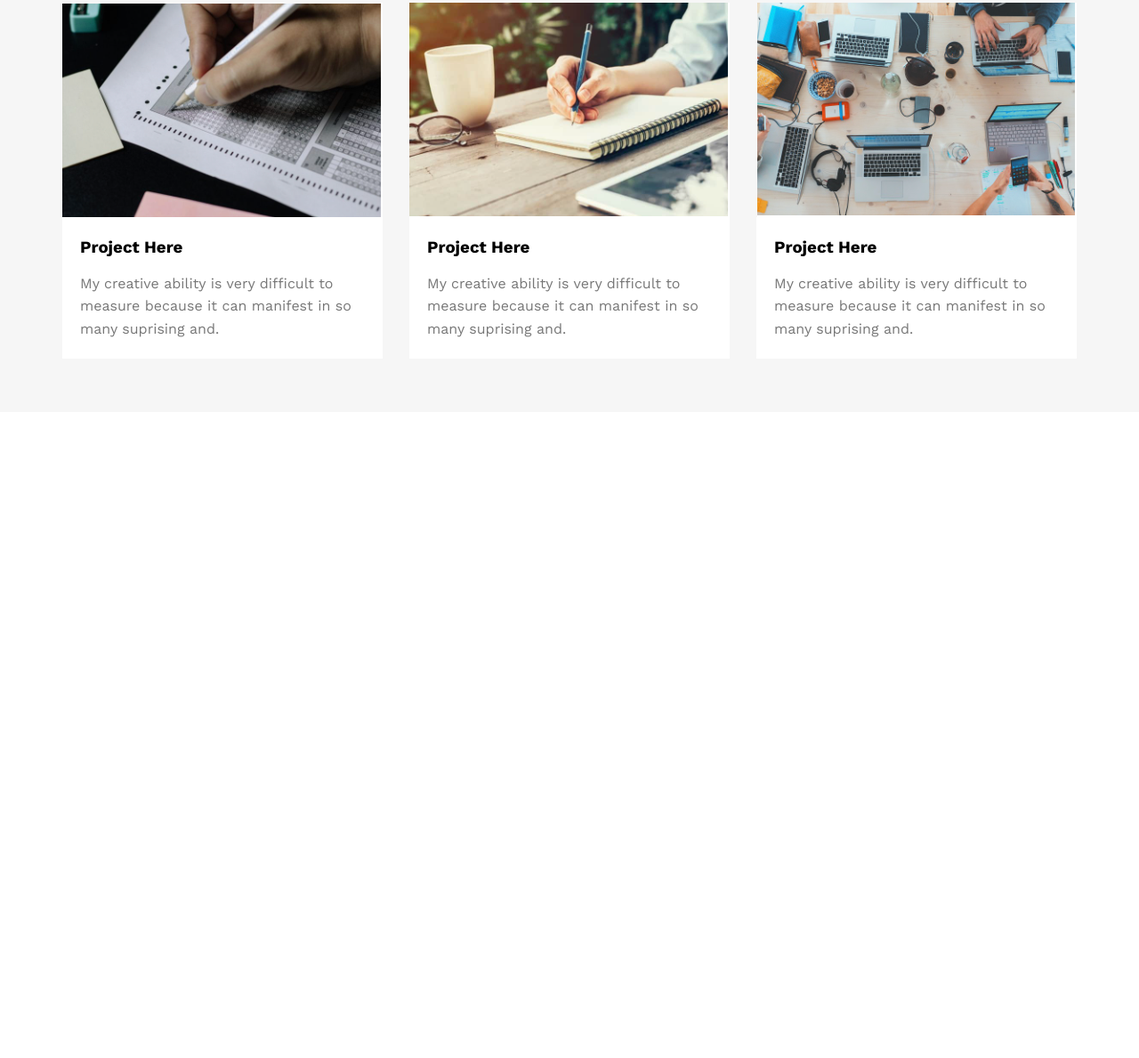
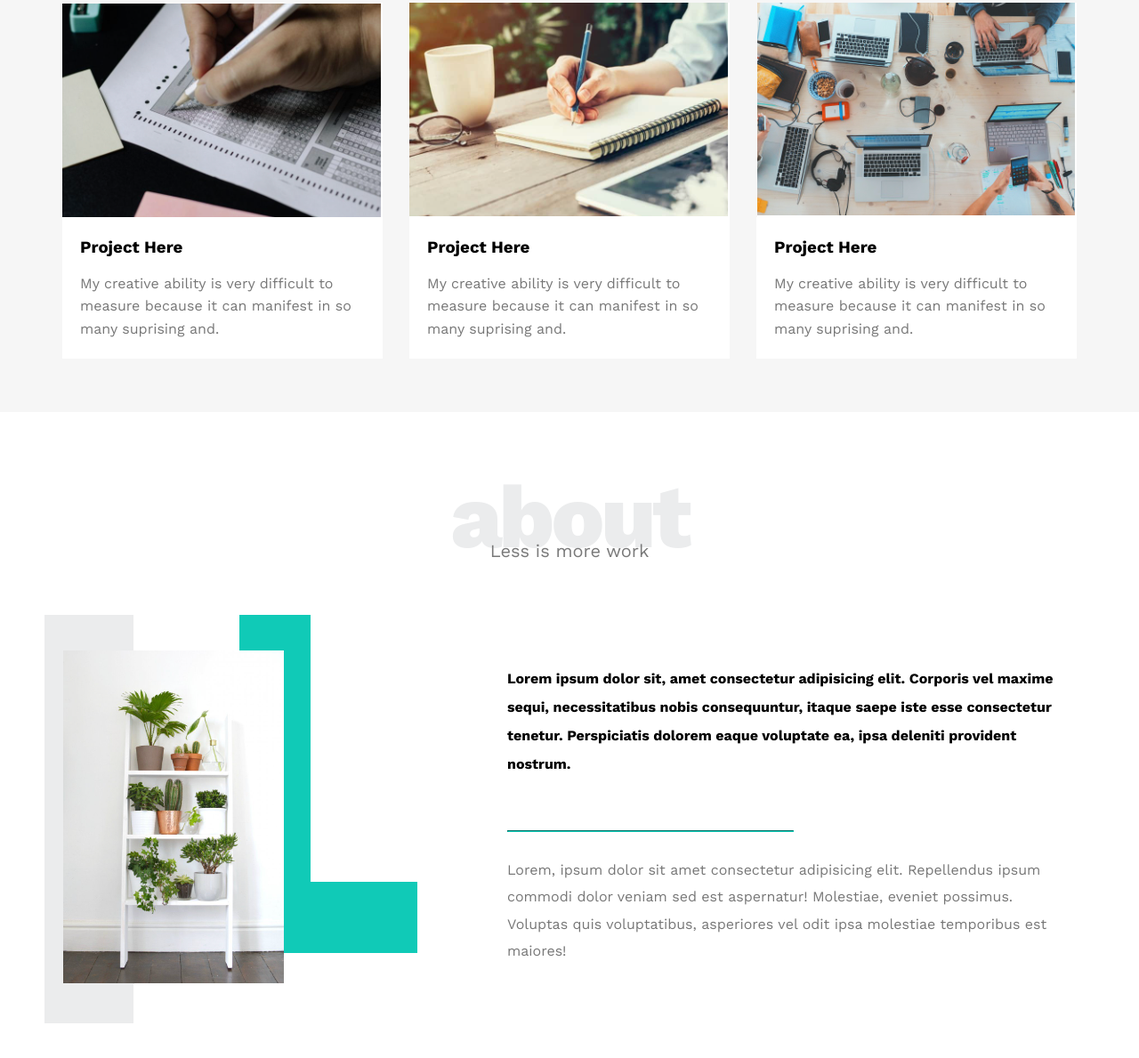
Before and after one commit to 7afde/Template-1, a plain HTML site: page index.html in a window 1280 px wide. Shown: the part 2195-3384 px from the top of the page at 89% size. Before the commit the page ends 2658 px from the top, so only its background shows below. Drawn offline with nearby package versions, Linux system fonts and the light colour scheme.

Commit message:
I added about part

```diff
--- a/css/leon.css
+++ b/css/leon.css
@@ -291,3 +291,75 @@ body {
     margin-bottom: 0;
 }
 /* End Portfolio */
+/* Start About */
+.about {
+    padding: var(--section-padding) 0 calc(var(--section-padding) + 60px);
+}
+.about .about-content {
+    display: flex;
+    margin-top: 100px;
+    flex-wrap: wrap;
+    justify-content: space-between;
+}
+@media (max-width: 991px) {
+    .about .about-content {
+        flex-direction: column;
+        text-align: center;
+    }
+}
+.about .about-content .image {
+    position: relative;
+}
+@media (max-width: 991px) {
+    .about .about-content .image {
+        margin: 0 auto 60px;
+    }
+}
+.about .about-content .image::before {
+    position: absolute;
+    content: '';
+    background-color: #ebeced;
+    width: 100px;
+    height: calc(100% + 80px);
+    top: -40px;
+    left: -20px;
+    z-index: -1;
+}
+.about .about-content .image::after {
+    position: absolute;
+    content: '';
+    width: 120px;
+    height: 300px;
+    border-left: 80px solid var(--main-color);
+    border-bottom: 80px solid var(--main-color);
+    z-index: -1;
+    right: -150px;
+    top: -40px;
+}
+@media (max-width: 991px){
+    .about .about-content .image::after,
+    .about .about-content .image::before{
+        display: none;
+    }
+}
+.about .about-content .image img {
+    max-width: 100%;
+}
+.about .about-content .text {
+    flex-basis: calc(100% - 500px);
+}
+.about .about-content .text p:first-of-type {
+    font-weight: bold;
+    line-height: 2;
+    margin-bottom: 50px;
+}
+.about .about-content .text hr {
+    width: 50%;
+    display: inline-block;
+    border-color: var(--main-color);
+}
+.about .about-content .text p:last-of-type {
+    line-height: 1.9;
+    color: #777;
+}
+/* End About */
--- a/index.html
+++ b/index.html
@@ -147,5 +147,23 @@
         </div>
     </div>
     <!-- End Portfolio -->
+    <!-- Start About -->
+    <div class="about">
+        <div class="container">
+            <h2 class="special-heading">about </h2>
+            <p>Less is more work</p>
+            <div class="about-content">
+                <div class="image">
+                    <img src="/images/about.png" alt="">
+                </div>
+                <div class="text">
+                    <p>Lorem ipsum dolor sit, amet consectetur adipisicing elit. Corporis vel maxime sequi, necessitatibus nobis consequuntur, itaque saepe iste esse consectetur tenetur. Perspiciatis dolorem eaque voluptate ea, ipsa deleniti provident nostrum.</p>
+                    <hr>
+                    <p>Lorem, ipsum dolor sit amet consectetur adipisicing elit. Repellendus ipsum commodi dolor veniam sed est aspernatur! Molestiae, eveniet possimus. Voluptas quis voluptatibus, asperiores vel odit ipsa molestiae temporibus est maiores!</p>
+                </div>
+            </div>
+        </div>
+    </div>
+    <!-- End About -->
 </body>
 </html>
```
Also changed, not shown: images/about.png (added).
